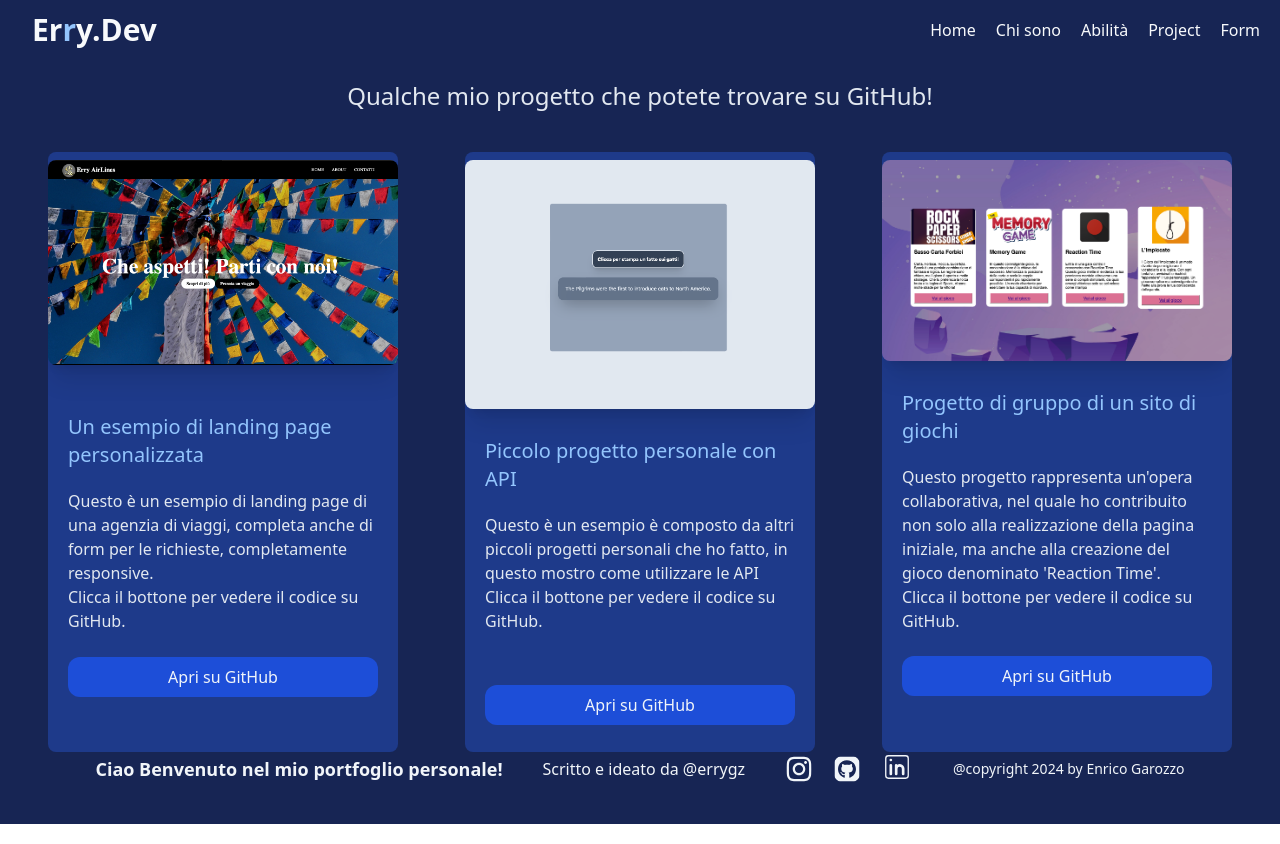
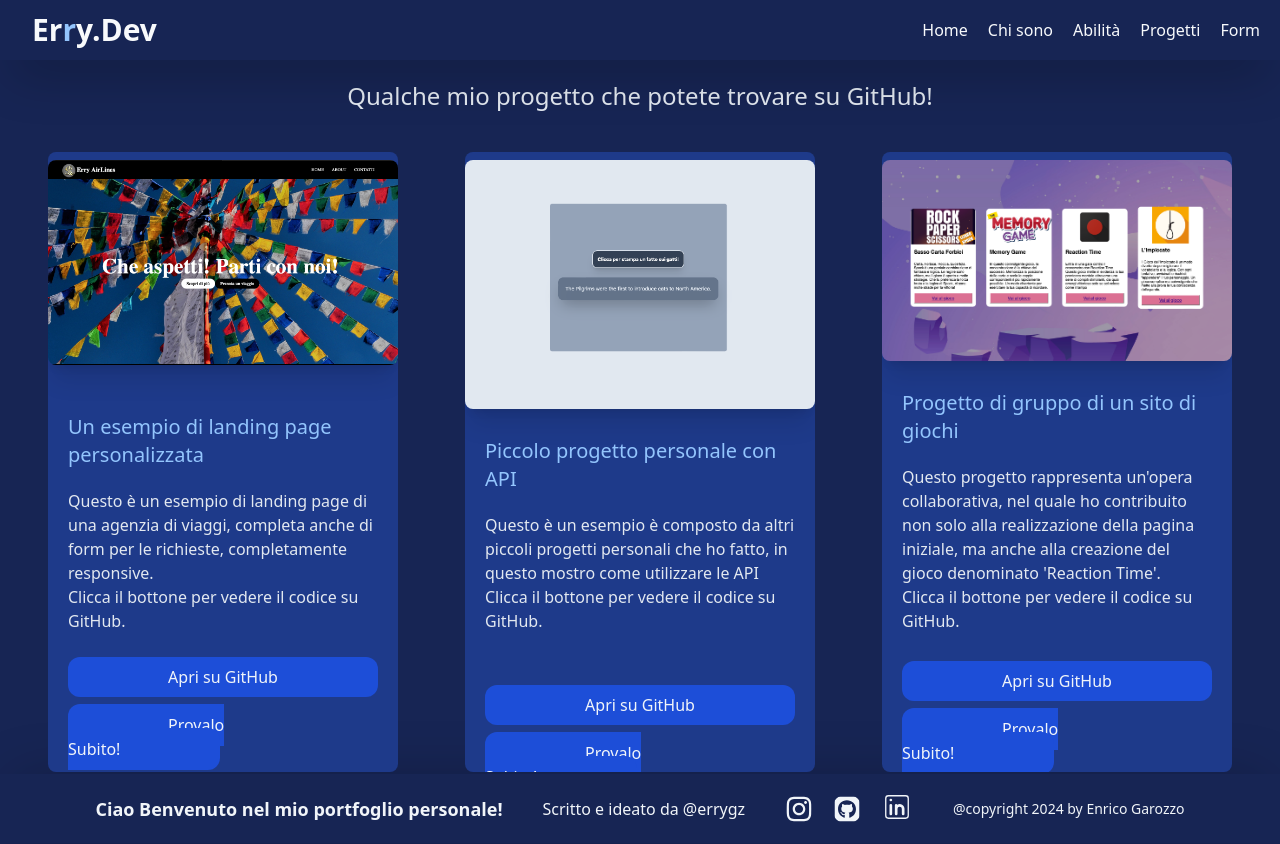
Before and after one commit to Erry002/ErryDev, a React (Vite) app: page /project in a window 1280 px wide. Built offline with nearby package versions, Linux system fonts and the light colour scheme.

Commit message:
Aggiornamento card

```diff
--- a/src/App.jsx
+++ b/src/App.jsx
@@ -12,6 +12,10 @@ import Form from "./pages/EmailRestAPI";
 import Error from "./pages/Error";
 import Footer from "./components/Footer";
 
+/* tutti gli import file dei progetti */
+import CatFact from "./project/CatFacts";
+
+
 function App() {
   return (
     <>
@@ -24,6 +28,7 @@ function App() {
           <Route path="/project" element={<Project />} />
           <Route path="/form" element={<Form />} />
           <Route path="*" element={<Error />} />
+          <Route path="/catFact" element={<CatFact />} />
         </Routes>
         <Footer />
       </Router>
--- a/src/components/Footer.jsx
+++ b/src/components/Footer.jsx
@@ -4,7 +4,7 @@ import { CiLinkedin } from "react-icons/ci";
 
 export default function Project() {
     return (
-      <footer className="bg-blue-950 text-slate-100 flex justify-center items-center z-10 mt-[-90px] gap-10 p-5 flex-col md:flex-row">
+      <footer className="bg-blue-950 shadow-[0px_-5px_60px_-15px_rgba(0,0,0,0.3)] text-slate-100 flex justify-center items-center z-10 mt-[-70px] gap-10 p-5 flex-col md:flex-row">
         <h1 className="text-lg font-bold">Ciao Benvenuto nel mio portfoglio personale!</h1>
         <h1 className="">Scritto e ideato da @errygz</h1>
         <div className="footer-links flex md:justify-center md:items-center gap-5">
--- a/src/components/Navbar.jsx
+++ b/src/components/Navbar.jsx
@@ -13,7 +13,7 @@ export default function Navbar() {
 
   return (
     <div className="flex w-full items-center">
-      <nav className="flex bg-blue-950 top-0 h-[60px] mb-[-60px] z-10 justify-center w-full">
+      <nav className="flex bg-blue-950 shadow-2xl top-0 h-[60px] mb-[-60px] z-10 justify-center w-full">
         <div className="flex items-center w-full max-w-7xl justify-between px-5">
           <div className="font-sans font-bold text-3xl rounded-xl p-2">
             <Link
@@ -54,7 +54,7 @@ export default function Navbar() {
               onClick={() => { setActiveLink('/project'); setShowMenu(false); }}
               className={`${activeLink === '/project' ? 'text-blue-300 underline' : 'text-slate-50'} hover:text-blue-300 hover:underline underline-offset-4 transition-all`}
             >
-              Project
+              Progetti
             </Link>
             <Link
               to="/form"
--- a/src/pages/About.jsx
+++ b/src/pages/About.jsx
@@ -30,7 +30,7 @@ export default function About() {
                 </h2>
                 <ul className="">
                   <li className="ml-4 list-disc">
-                    Laurea triennale in Informatica all'università di Catania:{" "}
+                    Laurea triennale in Informatica all'università di Catania:
                     <br />
                     <span className="font-light text-blue-300">In corso</span>
                   </li>
--- a/src/pages/EmailRestAPI.jsx
+++ b/src/pages/EmailRestAPI.jsx
@@ -43,12 +43,12 @@ function EmailRestAPI() {
   };
 
   return (
-    <div className="flex w-full">
+    <div className="flex w-full min-h-screen">
       <div className="w-full flex bg-blue-950">
         <div className="text-slate-100 flex justify-center w-full min-h-screen">
           <form
             onSubmit={handleSubmit}
-            className="flex flex-col items-center justify-center my-40 gap-10 md:w-[500px]"
+            className="flex flex-col items-center justify-center gap-10 md:w-[500px]"
           >
             <h1 className="text-slate-200  font-bold text-lg">
               Cercami se ti serve qualcosa!!
--- a/src/pages/Project.jsx
+++ b/src/pages/Project.jsx
@@ -1,4 +1,6 @@
 import React from "react";
+import { Link } from "react-router-dom";
+
 import logo from "../assets/landing.png";
 import fatcs from "../assets/cat_facts.png";
 import games from "../assets/Sito_giochi.png";
@@ -16,9 +18,9 @@ export default function Project() {
             Qualche mio progetto che potete trovare su GitHub!
           </h1>
           <div className="flex flex-col sm:flex-row items-center justify-between w-full px-5">
+
             {/* prima card */}
-
-            <div className="h-[600px] sm:w-[350px] flex flex-col items-center rounded-lg m-2 bg-blue-900 overflow-hidden hover:bg-blue-800 hover:scale-105 transition ">
+            <div className="h-[620px] sm:w-[350px] flex flex-col items-center rounded-lg m-2 bg-blue-900 overflow-hidden hover:bg-blue-800 hover:scale-105 transition ">
               <div className="">
                 <img
                   src={logo}
@@ -37,7 +39,7 @@ export default function Project() {
                   Clicca il bottone per vedere il codice su GitHub.
                 </p>
                 <button
-                  className="bg-blue-700 w-full p-2 rounded-xl transition-all hover:underline hover:bg-blue-600 underline-offset-4 mt-auto"
+                  className="bg-blue-700 w-full p-2 mb-4 rounded-xl transition-all hover:underline hover:bg-blue-600 underline-offset-4 mt-auto"
                   onClick={() =>
                     handleButtonClick(
                       "https://github.com/Erry002/simulazione-landing/tree/main/code"
@@ -46,11 +48,18 @@ export default function Project() {
                 >
                   Apri su GitHub
                 </button>
+                <Link
+                  className="bg-blue-700 w-full px-[100px] py-[10px] rounded-xl sm:mt-7 transition-all hover:underline hover:bg-blue-600 underline-offset-4"
+                  target="_blank" rel="noopener noreferrer"
+                  to="https://erryairlines.netlify.app/"
+                >
+                  Provalo Subito!
+                </Link>
               </div>
             </div>
 
             {/* seconda card */}
-            <div className="h-[600px] sm:w-[350px] flex flex-col items-center rounded-lg m-2 bg-blue-900 overflow-hidden hover:bg-blue-800 hover:scale-105 transition ">
+            <div className="h-[620px] sm:w-[350px] flex flex-col items-center rounded-lg m-2 bg-blue-900 overflow-hidden hover:bg-blue-800 hover:scale-105 transition ">
               <div className=" ">
                 <img
                   src={fatcs}
@@ -71,9 +80,9 @@ export default function Project() {
                     Clicca il bottone per vedere il codice su GitHub.
                   </p>
                 </div>
-                <div className="flex justify-between mt-auto">
+                <div className="">
                   <button
-                    className="bg-blue-700 w-full p-2 rounded-xl sm:mt-7 transition-all hover:underline hover:bg-blue-600 underline-offset-4 "
+                    className="bg-blue-700 w-full p-2 mb-4 rounded-xl sm:mt-7 transition-all hover:underline hover:bg-blue-600 underline-offset-4 "
                     onClick={() =>
                       handleButtonClick(
                         "https://github.com/Erry002/Cartella-documentazione-corsi-WebDev/blob/main/Corso%20Opinno%20WebDev/Programma%20corso%20Opinno/Giorno_21_introduzione_react/Progetti_con_React_%2B_Vite/progetto_con_vit/doc_amo/src/EsFect.jsx"
@@ -82,11 +91,19 @@ export default function Project() {
                   >
                     Apri su GitHub
                   </button>
+
+                  <Link
+                    className="bg-blue-700 w-full px-[100px] py-[10px] rounded-xl sm:mt-7 transition-all hover:underline hover:bg-blue-600 underline-offset-4"
+                    to="/catFact"
+                  >
+                    Provalo Subito!
+                  </Link>
                 </div>
               </div>
             </div>
+
             {/* terza card */}
-            <div className="h-[600px] sm:w-[350px] flex flex-col items-center rounded-lg m-2 bg-blue-900 overflow-hidden hover:bg-blue-800 hover:scale-105 transition ">
+            <div className="h-[620px] sm:w-[350px] flex flex-col items-center rounded-lg m-2 bg-blue-900 overflow-hidden hover:bg-blue-800 hover:scale-105 transition ">
               <div>
                 <img
                   src={games}
@@ -108,9 +125,9 @@ export default function Project() {
                     Clicca il bottone per vedere il codice su GitHub.
                   </p>
                 </div>
-                <div className="flex mt-auto">
+                <div className="">
                   <button
-                    className="bg-blue-700 w-full p-2 rounded-xl transition-all hover:underline hover:bg-blue-600 underline-offset-4 mt-[-13px]"
+                    className="bg-blue-700 w-full p-2 mb-4 rounded-xl transition-all hover:underline hover:bg-blue-600 underline-offset-4 mt-[-13px]"
                     onClick={() =>
                       handleButtonClick(
                         "https://github.com/Erry002/Cartella-documentazione-corsi-WebDev/tree/main/Corso%20Opinno%20WebDev/Programma%20corso%20Opinno/Lavoro_gruppo_dicembre_Sito_giochi"
@@ -119,6 +136,13 @@ export default function Project() {
                   >
                     Apri su GitHub
                   </button>
+                  <Link
+                  className="bg-blue-700 w-full px-[100px] py-[10px] rounded-xl sm:mt-7 transition-all hover:underline hover:bg-blue-600 underline-offset-4"
+                  target="_blank" rel="noopener noreferrer"
+                  to="https://siteplaygame.netlify.app/"
+                >
+                  Provalo Subito!
+                </Link>
                 </div>
               </div>
             </div>
--- /dev/null
+++ b/src/project/CatFacts.jsx
@@ -0,0 +1,84 @@
+import Axios from "axios";
+import { useState } from "react";
+
+export default function EsFect() {
+  const endpoint = "https://catfact.ninja/fact";
+  const [catFact, setCatFact] = useState("");
+
+  //   fetch(endpoint).then((res) =>
+  //     res.json().then((data) => {
+  //       console.log(data);
+  //     })
+  //   );
+
+  function getFact() {
+    Axios.get(endpoint).then((res) => {
+      console.log(res.data);
+      setCatFact(res.data.fact);
+    });
+  }
+  return (
+    <div className=" flex items-center justify-center h-screen bg-blue-950">
+      <div className=" flex flex-col shadow-2xl w-[600px] h-[500px] rounded-lg p-3 bg-blue-400 items-center justify-center gap-3">
+        <button
+          onClick={getFact}
+          className="  shadow-2xl border-2 border-slate-200 rounded-2xl text-white bg-blue-700 p-4 mb-5 font-bold"
+        >
+          Clicca per stampa un fatto sui gatti!
+        </button>
+        {/* contenite sui fatti dei gatti */}
+        <div className=" bg-blue-500 shadow-2xl rounded-2xl p-4 mb-4">
+          <p className="text-center text-lg text-slate-200 drop-shadow-2xl rounded-lg p-2 ">
+            {catFact}
+          </p>
+        </div>
+      </div>
+    </div>
+  );
+}
+
+// import Axios from "axios";
+// import { useEffect, useState } from "react";
+
+// export default function CatsApi() {
+//   const endpoint = "https://catfact.ninja/fact";
+//   const [catFact, setCatFact] = useState("");
+//   fetch(endpoint)
+//     .then((res) => res.json())
+//     .then((data) => {
+//         console.log(data);
+//     });
+
+// MAI NELLA VITA
+//   Axios.get(endpoint).then((res) => {
+//     console.log(res.data);
+//     setCatFact(res.data.fact);
+//   });
+
+// Anche questo MAI NELLA VITA
+//   getFact();
+
+//   function getFact() {
+//     Axios.get(endpoint).then((res) => {
+//       console.log(res.data);
+//       setCatFact(res.data.fact);
+//     });
+//   }
+
+//   useEffect(() => getFact(), []);
+
+//   return (
+//     <div className="gap-4 flex justify-center items-center flex-col bg-slate-500 p-8">
+//       {/* Fatto sui gatti */}
+//       <button
+//         onClick={getFact}
+//         className="shadow-xl border-2 text-slate-50 rounded-2xl p-4 font-bold bg-slate-900"
+//       >
+//         Stampa un fatto sui gatti
+//       </button>
+//       <div className="border-2 rounded-xl p-4">
+//         <p className="text-center text-sm text-slate-200">{catFact}</p>
+//       </div>
+//     </div>
+//   );
+// }
```
Also changed, not shown: 3 other files (tests, documents, lock files or other folders).
